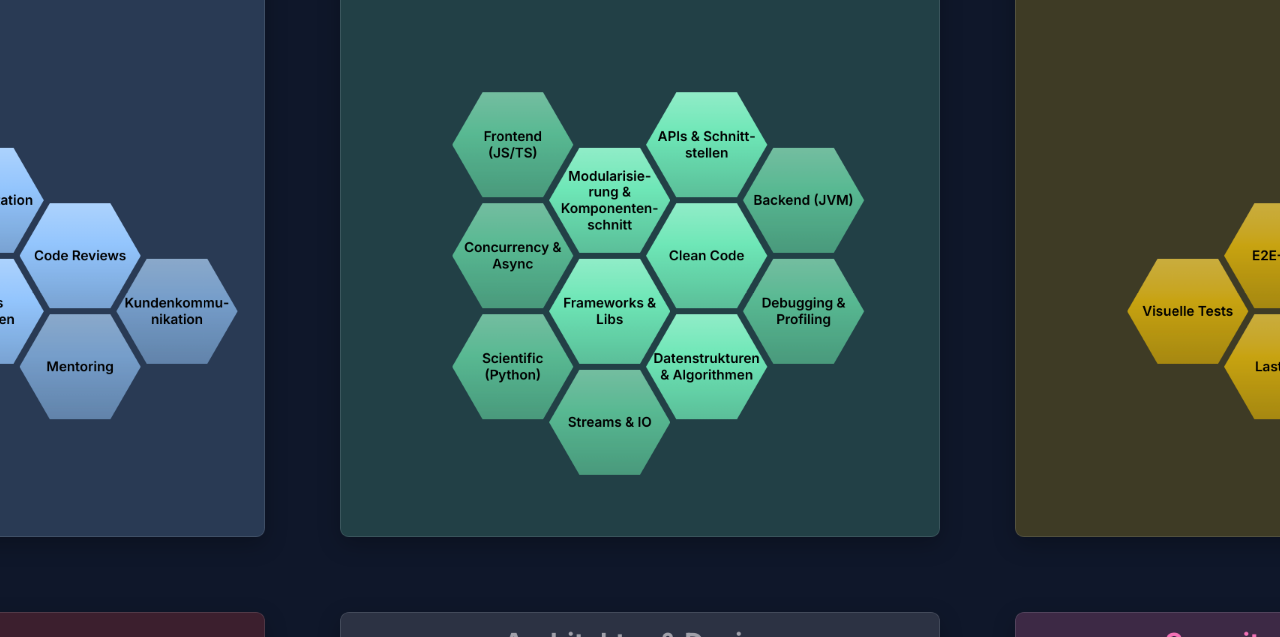
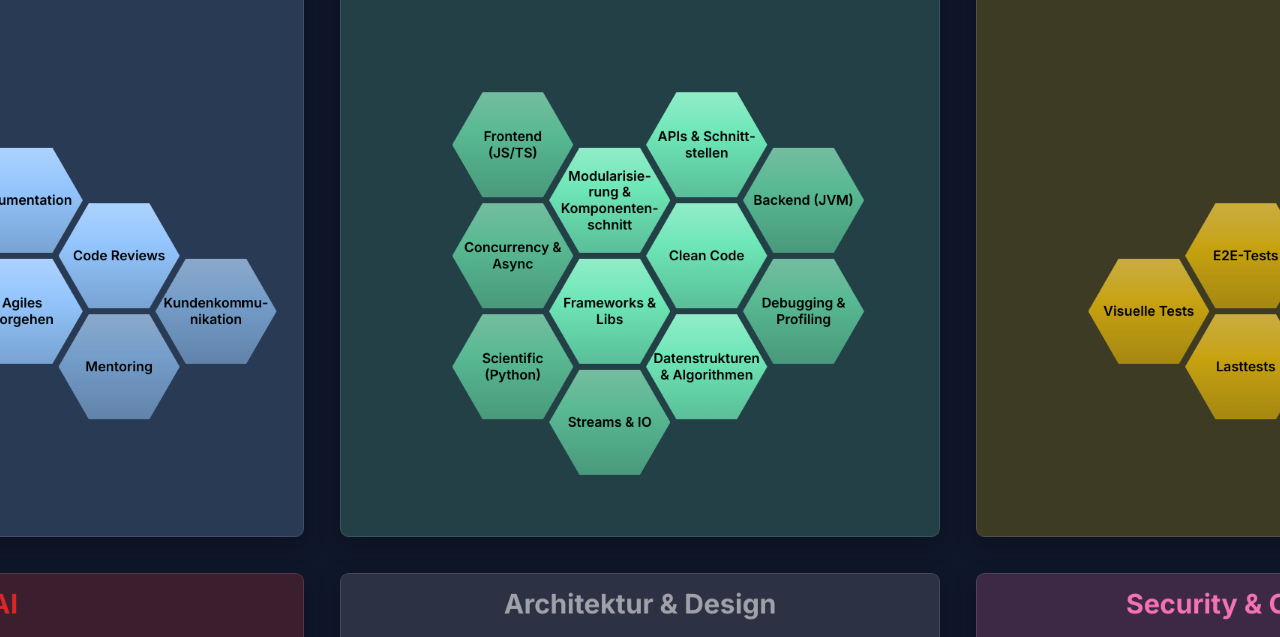
Before and after one commit to qa-thomas-kothmayr/t-landkarte, a plain HTML site: page index.html in a window 1280 px wide. Shown: the part 163-800 px from the top of the page. Drawn offline with nearby package versions, Linux system fonts and the light colour scheme.

Commit message:
Refactor des Insel Layouts, nutzt auch CSS Grid

```diff
--- a/app.js
+++ b/app.js
@@ -161,10 +161,16 @@ function buildMap(container, data) {
     const frag = document.createDocumentFragment();
     for (const category of Object.keys(data)) {
         const island = data[category];
+
+        if (island.placeholder) {
+            const ph = document.createElement('div');
+            ph.className = 'island-placeholder';
+            frag.appendChild(ph);
+            continue;
+        }
+
         const wrapper = document.createElement('section');
         wrapper.className = `island-wrapper ${island.background}/20`;
-        wrapper.style.top = `${island.position.top}px`;
-        wrapper.style.left = `${island.position.left}px`;
         wrapper.setAttribute('aria-label', `Insel ${category}`);
 
         const title = document.createElement('h2');
--- a/skills.json
+++ b/skills.json
@@ -2,10 +2,6 @@
   "Daten & Storage": {
     "color": "text-purple-300",
     "background": "bg-purple-300",
-    "position": {
-      "top": 100,
-      "left": 100
-    },
     "width": 4,
     "skills": {
       "p1": {
@@ -74,10 +70,6 @@
   "OS & Network": {
     "color": "text-stone-300",
     "background": "bg-stone-300",
-    "position": {
-      "top": 100,
-      "left": 1000
-    },
     "width": 4,
     "skills": {
       "p1": {
@@ -147,10 +139,6 @@
   "Delivery & Platform": {
     "color": "text-orange-400",
     "background": "bg-orange-400",
-    "position": {
-      "top": 100,
-      "left": 1900
-    },
     "width": 4,
     "skills": {
       "Load&shy;balancing": {
@@ -212,10 +200,6 @@
   "Zusammenarbeit": {
     "color": "text-blue-300",
     "background": "bg-blue-300",
-    "position": {
-      "top": 1000,
-      "left": 100
-    },
     "width": 5,
     "skills": {
       "Entschei&shy;dungen treffen": {
@@ -267,10 +251,6 @@
   "Programmierung & Implementierung": {
     "color": "text-emerald-300",
     "background": "bg-emerald-300",
-    "position": {
-      "top": 1000,
-      "left": 1000
-    },
     "width": 4,
     "skills": {
       "Frontend (JS/TS)": {
@@ -331,10 +311,6 @@
   "Qualität & Testing": {
     "color": "text-yellow-400",
     "background": "bg-yellow-400",
-    "position": {
-      "top": 1000,
-      "left": 1900
-    },
     "width": 4,
     "skills": {
       "p1": {
@@ -399,10 +375,6 @@
   "AI": {
     "color": "text-red-600",
     "background": "bg-red-500",
-    "position": {
-      "top": 1900,
-      "left": 100
-    },
     "width": 3,
     "skills": {
       "KI Plattformen & ML-Ops": {
@@ -429,10 +401,6 @@
   "Architektur & Design": {
     "color": "text-zinc-400",
     "background": "bg-zinc-400",
-    "position": {
-      "top": 1900,
-      "left": 1000
-    },
     "width": 5,
     "skills": {
       "p1": {
@@ -521,10 +489,6 @@
   "Security & Compliance": {
     "color": "text-pink-400",
     "background": "bg-pink-400",
-    "position": {
-      "top": 1900,
-      "left": 1900
-    },
     "width": 4,
     "skills": {
       "p1": {
--- a/style.css
+++ b/style.css
@@ -30,6 +30,13 @@ body {
 
 /* Container: wird per Transform verschoben+skaliert */
 #map-container {
+    display: grid;
+    /* 3 Spalten für Inseln */
+    grid-template-columns: repeat(3, minmax(var(--island-w), 1fr));
+    gap: 48px;
+    padding: 96px 48px 48px;
+    place-items: center;
+
     position: relative;
     transform-origin: 0 0;
     transition: transform 0.08s linear;
@@ -38,7 +45,7 @@ body {
 
 /* ============ Inseln ============ */
 .island-wrapper {
-    position: absolute;
+    position: relative;
     padding: 20px;
     width: var(--island-w);
     height: var(--island-h);
@@ -49,6 +56,14 @@ body {
     border-radius: 0.75rem;
     box-shadow: 0 10px 30px rgba(0, 0, 0, .25);
     backdrop-filter: blur(1px);
+}
+
+/* Leere Zelle im Insel-Grid (Platzhalter) */
+.island-placeholder {
+    width: var(--island-w);
+    height: var(--island-h);
+    opacity: 0;             /* nimmt Platz ein, ist unsichtbar */
+    pointer-events: none;
 }
 
 .island-wrapper h2 {
@@ -164,5 +179,5 @@ body {
     padding: 1rem 2rem;
     pointer-events: none;
     z-index: 20;
-    text-shadow: 0px 0px 2px #1e293b;
+    text-shadow: 0 0 2px #1e293b;
 }
```
